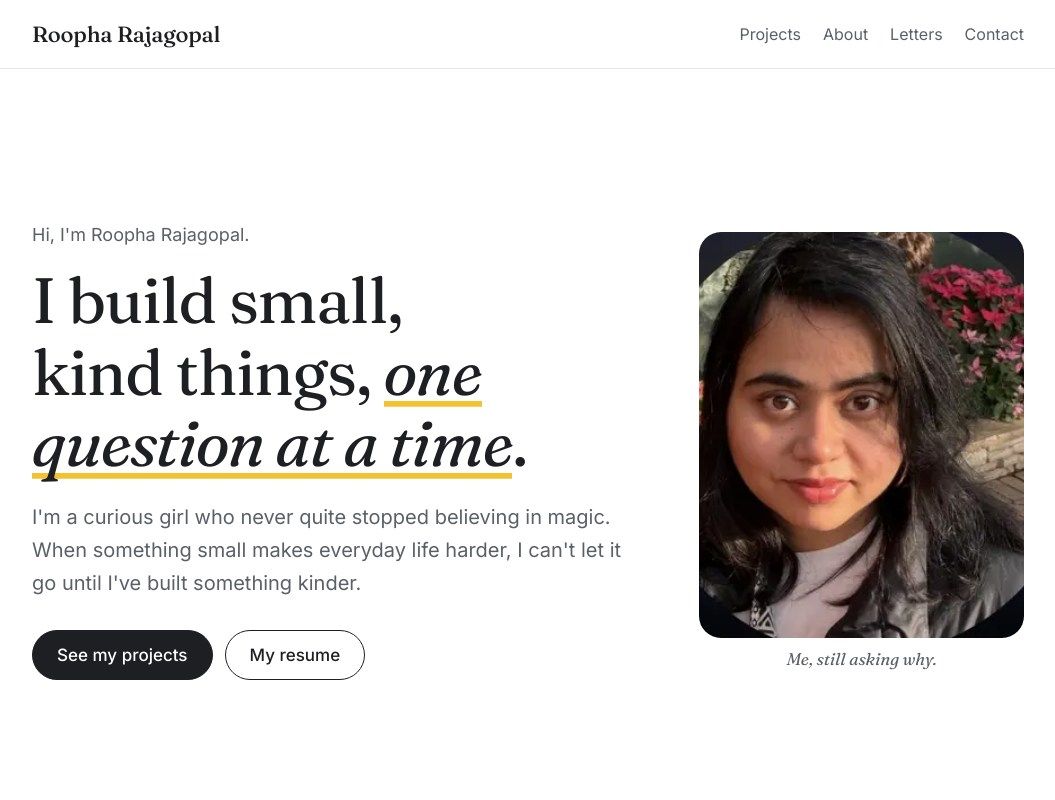
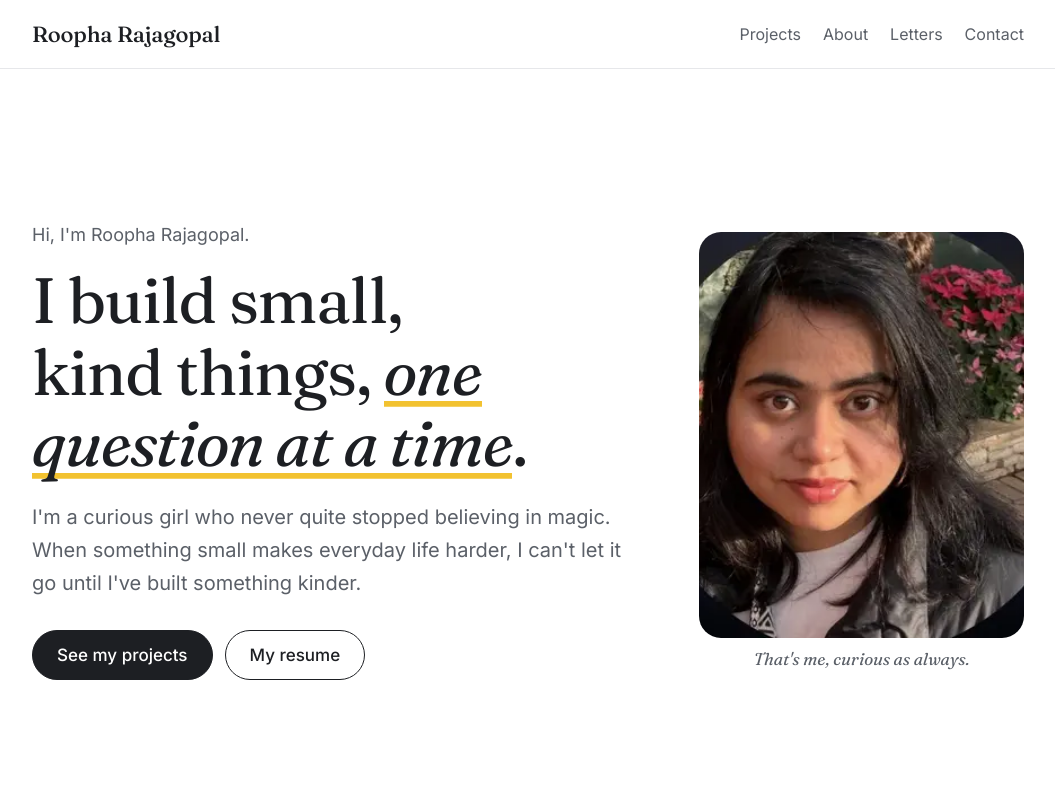
Before and after one commit to rroopha-25/RoophaRajagopal, a plain HTML site: page index.html in a window 1280 px wide. Shown: the top 800 px of the page, without its empty margins (112-1167 px from the left). Drawn offline with Linux system fonts and the light colour scheme.

Commit message:
New resume and photo caption
Co-Authored-By: Claude Opus 5.5 <noreply@anthropic.com>
Claude-Session: https://claude.ai/code/session_01DTrxamfSftUGQ21NDzb2gi

```diff
--- a/index.html
+++ b/index.html
@@ -135,7 +135,7 @@ header nav a{font-size:15px}
       <p class="lead">I'm a curious girl who never quite stopped believing in magic. When something small makes everyday life harder, I can't let it go until I've built something kinder.</p>
       <div class="btns"><a class="btn solid" href="#work">See my projects</a><a class="btn" href="Roopha_Rajagopal_Resume.pdf">My resume</a></div>
     </div>
-    <figure class="photo"><img src="img/me.webp" alt="Photo of Roopha Rajagopal" width="360" height="360"><figcaption>Me, still asking why.</figcaption></figure>
+    <figure class="photo"><img src="img/me.webp" alt="Photo of Roopha Rajagopal" width="360" height="360"><figcaption>That's me, curious as always.</figcaption></figure>
   </section>
 
   <section class="intro" id="work">
```
Also changed, not shown: 1 other file.
